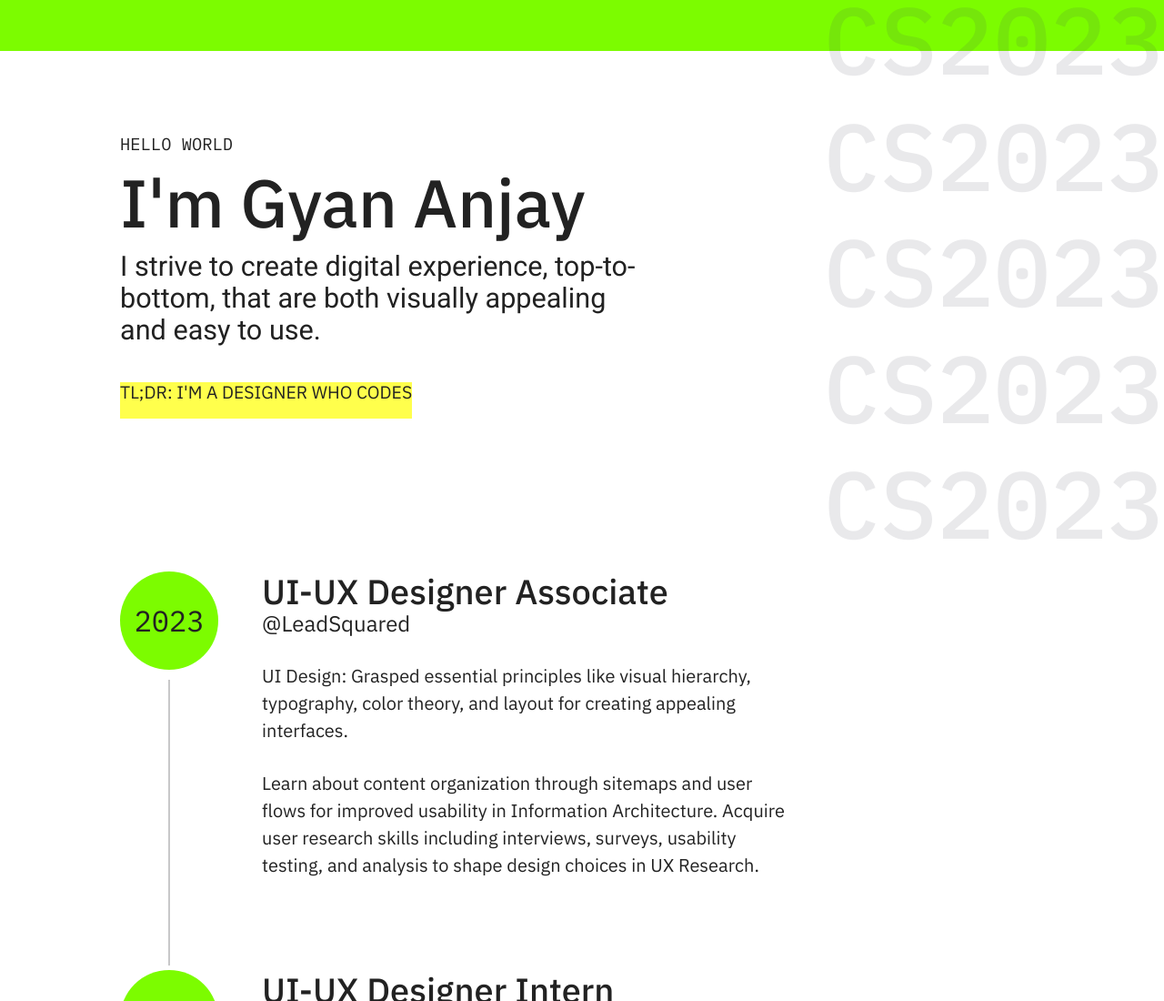
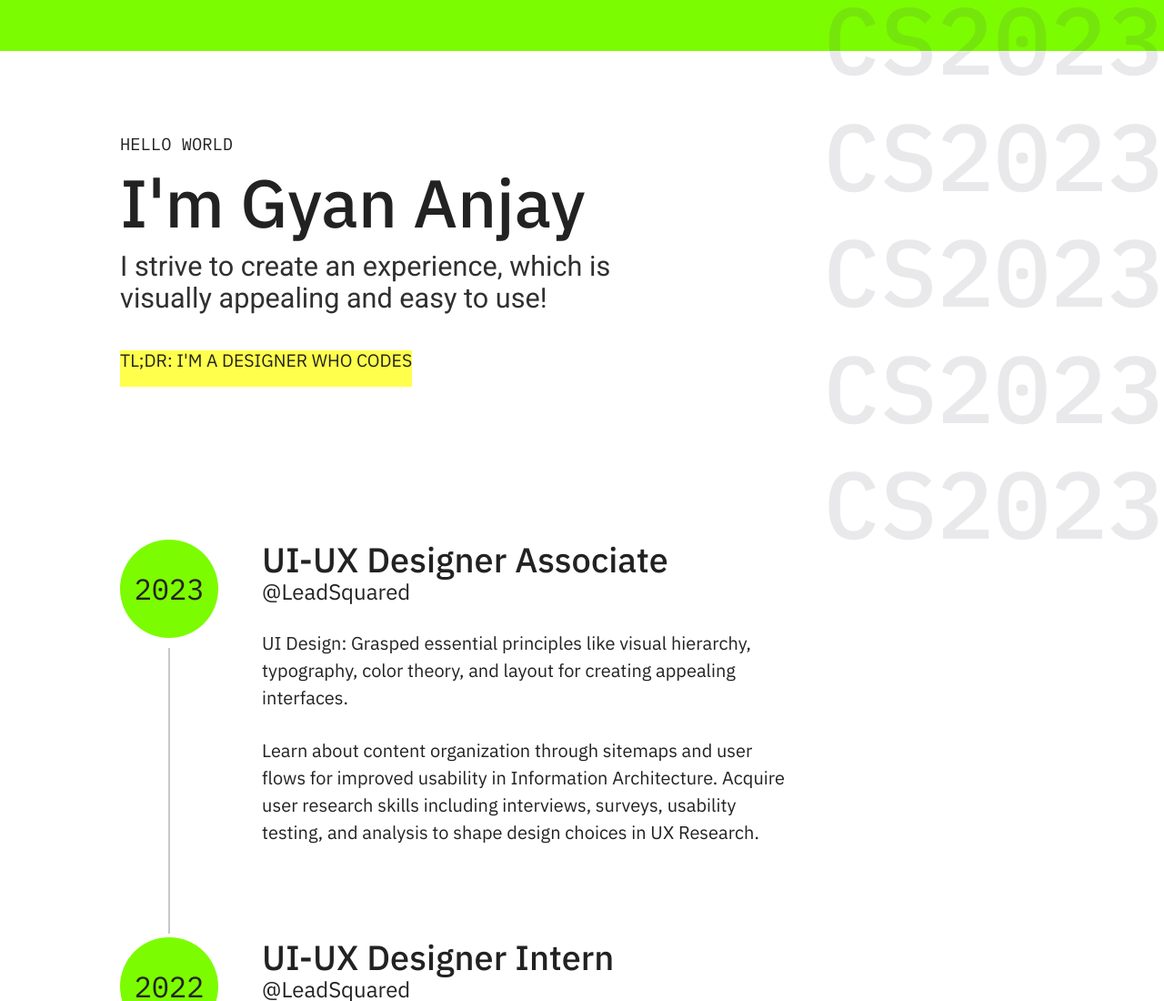
Before and after one commit to BepBop/BepBop.github.io, a website built with Parcel: page index.html in a window 1280 px wide. Shown: the top 1100 px of the page at 91% size. Built offline with nearby package versions, Linux system fonts and the light colour scheme.

Commit message:
Simplified main sub-header and changed colour for sub-hear

```diff
--- a/css/Section-1.css
+++ b/css/Section-1.css
@@ -35,6 +35,7 @@
 }
 
 .sub-header {
+  color: #303031 !important;
   font-weight: 400;
   font-size: clamp(1.5rem, 2vw + 0.3125rem, 2.0rem);
   /*text-transform: capitalize;*/
--- a/index.html
+++ b/index.html
@@ -45,7 +45,7 @@
         <div class="sub-header roboto">
             <!--      I'm UI/UX Designer and Front-end Developer.-->
             <!--      I'm deeply interested in frontend development, from UI/UX design to actual coding.-->
-            I strive to create digital experience, top-to-bottom, that are both visually appealing and easy to use.
+            I strive to create an experience, which is visually appealing and easy to use!
         </div>
     </div>
 
```
